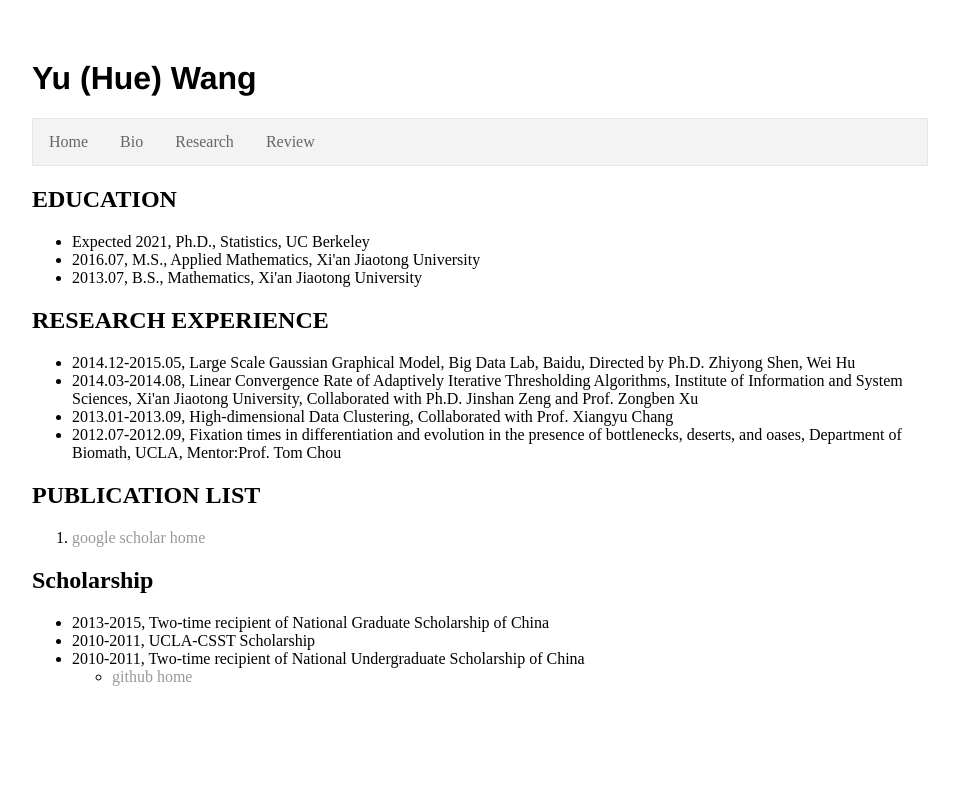
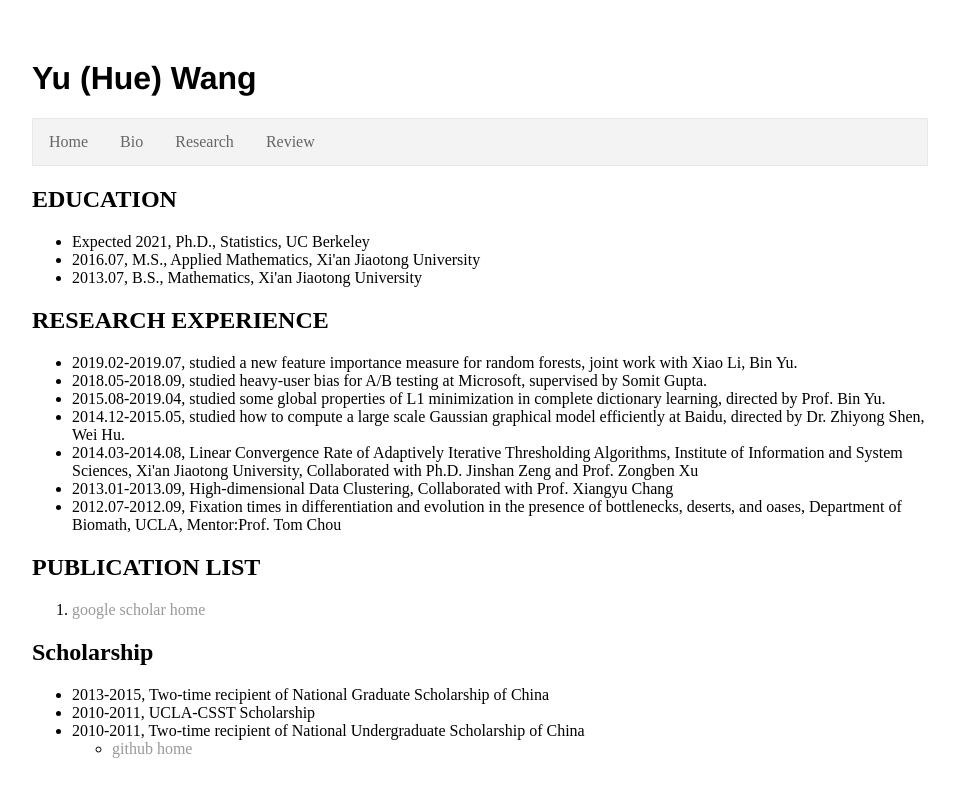
Before and after one commit to shifwang/shifwang.github.io, a Jekyll site: the page bio.html, which Jekyll copies as it is, in a window 1280 px wide. Shown: the top 797 px of the page, without its empty margins (160-1119 px from the left). Built offline with Jekyll 4.4.1, drawn with Linux system fonts in a browser that asks for light colours.

Commit message:
update bio

```diff
--- a/bio.html
+++ b/bio.html
@@ -22,7 +22,10 @@
     </ul>
     <h2> RESEARCH EXPERIENCE </h2>
     <ul>
-      <li> 2014.12-2015.05, Large Scale Gaussian Graphical Model, Big Data Lab, Baidu, Directed by Ph.D. Zhiyong Shen, Wei Hu </li>
+      <li> 2019.02-2019.07, studied a new feature importance measure for random forests, joint work with Xiao Li, Bin Yu. </li>
+      <li> 2018.05-2018.09, studied heavy-user bias for A/B testing at Microsoft, supervised by Somit Gupta.</li>
+      <li> 2015.08-2019.04, studied some global properties of L1 minimization in complete dictionary learning, directed by Prof. Bin Yu.</li>
+      <li> 2014.12-2015.05, studied how to compute a large scale Gaussian graphical model efficiently at Baidu, directed by Dr. Zhiyong Shen, Wei Hu. </li>
       <li> 2014.03-2014.08, Linear Convergence Rate of Adaptively Iterative Thresholding Algorithms, Institute of Information and System Sciences, Xi'an Jiaotong University, Collaborated with Ph.D. Jinshan Zeng and Prof. Zongben Xu </li>
       <li> 2013.01-2013.09, High-dimensional Data Clustering, Collaborated with Prof. Xiangyu Chang </li>
       <li> 2012.07-2012.09, Fixation times in differentiation and evolution in the presence of bottlenecks, deserts, and oases, Department of Biomath, UCLA, Mentor:Prof. Tom Chou </li>
```
